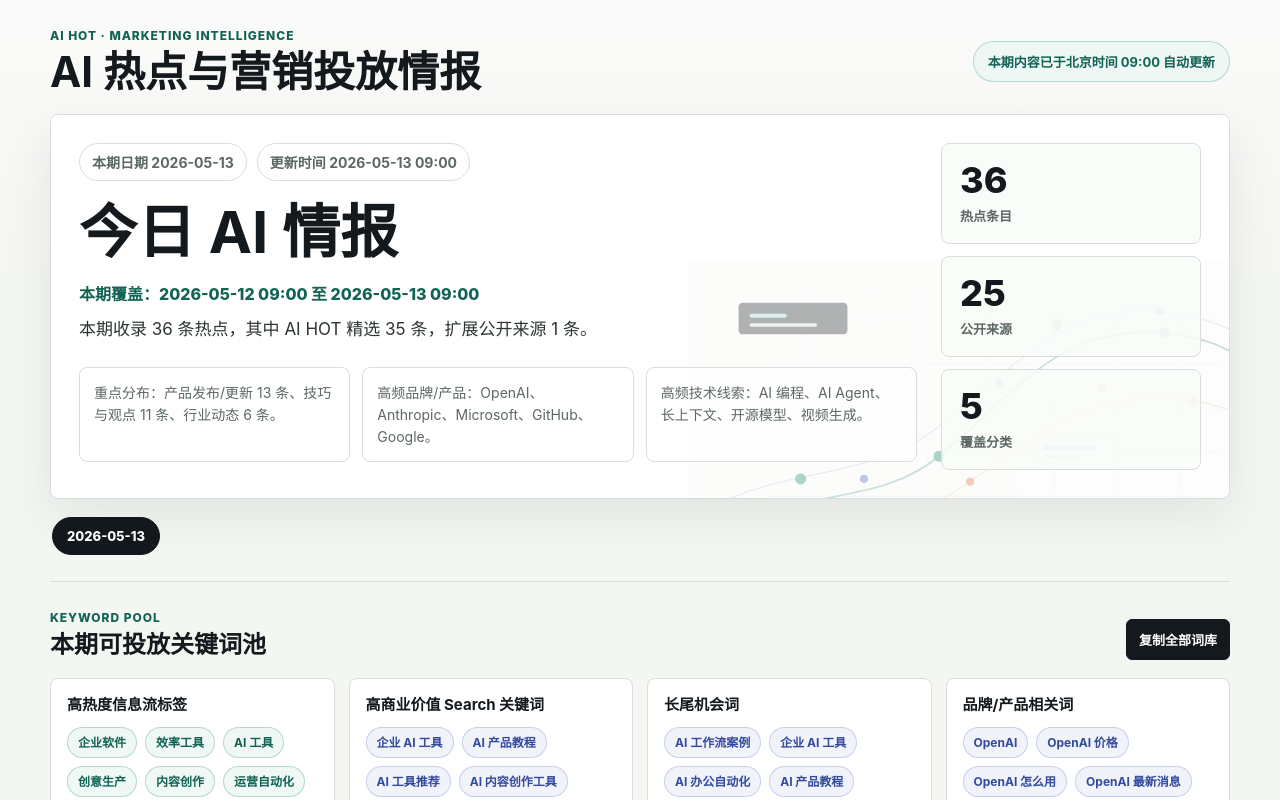
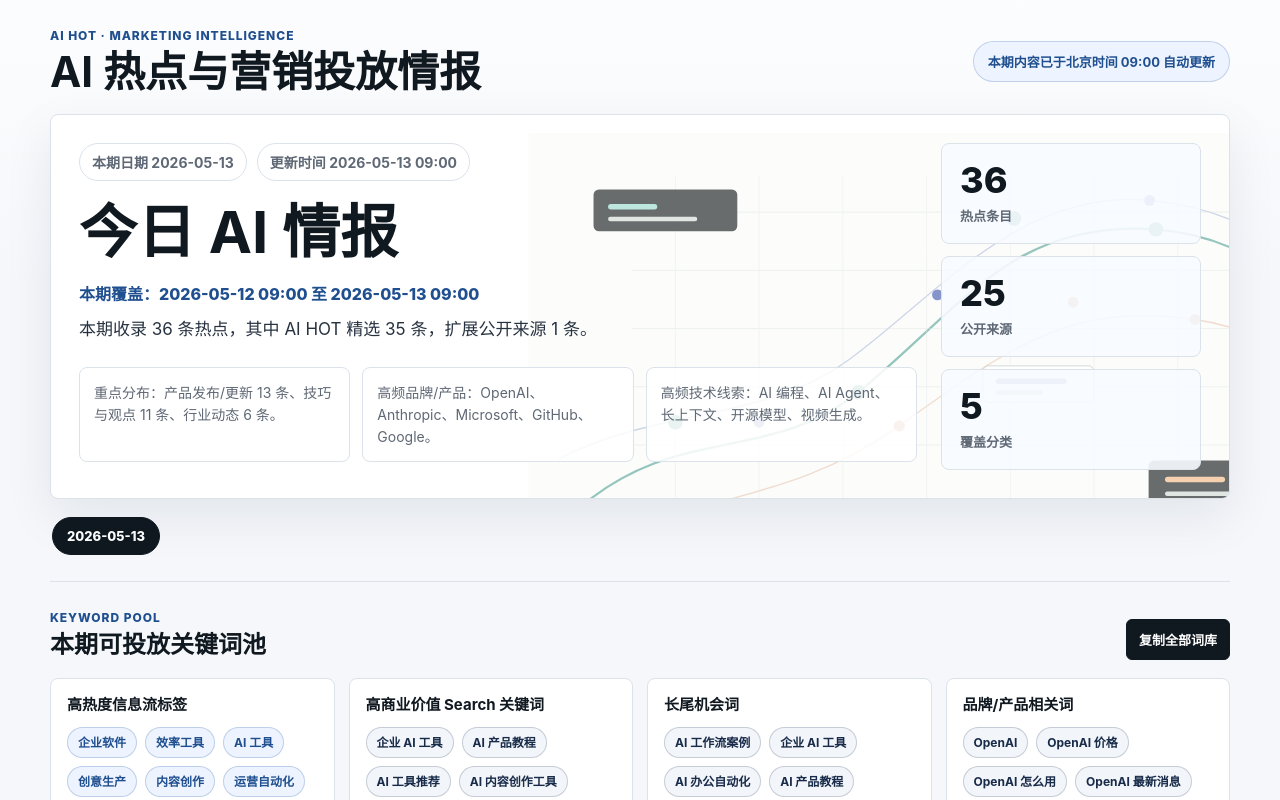
Before and after one commit to Dafa818818/ai-hot-marketing-intel, a website: page index.html in a window 1280 px wide. Shown: the top 800 px of the page. Drawn offline with Linux system fonts and the light colour scheme.

Commit message:
Refresh dashboard visual palette

```diff
--- a/assets/styles.css
+++ b/assets/styles.css
@@ -1,17 +1,18 @@
 :root {
   color-scheme: light;
-  --bg: #f4f6f2;
+  --bg: #f5f7fb;
   --panel: #ffffff;
-  --ink: #14191d;
-  --muted: #5c6865;
-  --line: #d8dfda;
-  --teal: #1e8675;
-  --teal-dark: #126354;
-  --blue: #4c63b6;
-  --amber: #d1784a;
-  --rose: #ba4f62;
-  --soft: #e9eee8;
-  --shadow: 0 18px 50px rgba(22, 31, 33, 0.08);
+  --ink: #101820;
+  --muted: #5f6875;
+  --line: #dbe2ea;
+  --accent: #2f5fa7;
+  --accent-dark: #1f4f8f;
+  --blue: #315f9c;
+  --navy: #182b49;
+  --cyan: #1d8aa8;
+  --accent-soft: #5c78a5;
+  --soft: #eef3f8;
+  --shadow: 0 18px 50px rgba(16, 24, 32, 0.08);
   font-family: Inter, ui-sans-serif, system-ui, -apple-system, BlinkMacSystemFont, "Segoe UI", "PingFang SC", "Microsoft YaHei", sans-serif;
 }
 
@@ -26,7 +27,7 @@ html {
 body {
   margin: 0;
   background:
-    linear-gradient(180deg, rgba(255, 255, 255, 0.6) 0%, rgba(244, 246, 242, 0.95) 280px),
+    linear-gradient(180deg, rgba(255, 255, 255, 0.72) 0%, rgba(245, 247, 251, 0.96) 280px),
     var(--bg);
   color: var(--ink);
   letter-spacing: 0;
@@ -53,7 +54,7 @@ a {
 
 .eyebrow {
   margin: 0 0 6px;
-  color: var(--teal-dark);
+  color: var(--accent-dark);
   font-size: 12px;
   font-weight: 800;
   letter-spacing: 0.08em;
@@ -90,9 +91,9 @@ h3 {
 
 .status-pill {
   flex: 0 0 auto;
-  border: 1px solid rgba(30, 134, 117, 0.28);
-  background: #eef7f3;
-  color: var(--teal-dark);
+  border: 1px solid rgba(47, 95, 167, 0.24);
+  background: #eef4ff;
+  color: var(--accent-dark);
   padding: 10px 14px;
   border-radius: 999px;
   font-size: 13px;
@@ -107,7 +108,9 @@ h3 {
   overflow: hidden;
   min-height: 320px;
   border: 1px solid var(--line);
-  background: var(--panel);
+  background:
+    linear-gradient(90deg, rgba(255, 255, 255, 0.98) 0%, rgba(255, 255, 255, 0.96) 45%, rgba(255, 255, 255, 0.76) 76%, rgba(255, 255, 255, 0.64) 100%),
+    var(--panel);
   box-shadow: var(--shadow);
   border-radius: 8px;
   padding: 28px;
@@ -115,10 +118,11 @@ h3 {
 
 .brief-visual {
   position: absolute;
-  right: -80px;
-  bottom: -120px;
-  width: min(620px, 58vw);
-  opacity: 0.36;
+  right: -118px;
+  bottom: -108px;
+  width: min(820px, 64vw);
+  opacity: 0.68;
+  filter: saturate(0.95) contrast(1.03);
   pointer-events: none;
 }
 
@@ -154,14 +158,14 @@ h3 {
 
 #coverageLabel {
   margin: 18px 0 10px;
-  color: var(--teal-dark);
+  color: var(--accent-dark);
   font-weight: 800;
 }
 
 #headline {
   max-width: 800px;
   margin-bottom: 24px;
-  color: #2b3333;
+  color: #273241;
   font-size: 17px;
   line-height: 1.7;
 }
@@ -177,7 +181,7 @@ h3 {
   min-height: 92px;
   border: 1px solid var(--line);
   border-radius: 8px;
-  background: rgba(255, 255, 255, 0.82);
+  background: rgba(255, 255, 255, 0.86);
   padding: 14px;
   color: var(--muted);
   font-size: 14px;
@@ -197,7 +201,7 @@ h3 {
   justify-content: center;
   border: 1px solid var(--line);
   border-radius: 8px;
-  background: rgba(250, 252, 249, 0.88);
+  background: rgba(248, 251, 255, 0.9);
   padding: 18px;
 }
 
@@ -309,10 +313,10 @@ h3 {
   display: inline-flex;
   align-items: center;
   max-width: 100%;
-  border: 1px solid #d7ddd7;
+  border: 1px solid #d7dee8;
   border-radius: 999px;
-  background: #f7faf7;
-  color: #263130;
+  background: #f7f9fc;
+  color: #253244;
   padding: 7px 10px;
   font-size: 12px;
   font-weight: 750;
@@ -321,15 +325,15 @@ h3 {
 }
 
 .chip.flow {
-  border-color: rgba(30, 134, 117, 0.28);
-  background: #eff8f5;
-  color: var(--teal-dark);
+  border-color: rgba(47, 95, 167, 0.25);
+  background: #eef4ff;
+  color: var(--accent-dark);
 }
 
 .chip.search {
-  border-color: rgba(76, 99, 182, 0.25);
-  background: #f1f3fb;
-  color: #334a9d;
+  border-color: rgba(24, 43, 73, 0.2);
+  background: #f2f5fa;
+  color: var(--navy);
 }
 
 .signal-list {
@@ -398,13 +402,13 @@ h3 {
 .source-badge {
   border-radius: 999px;
   padding: 5px 8px;
-  background: #eef7f3;
-  color: var(--teal-dark);
+  background: #eef4ff;
+  color: var(--accent-dark);
 }
 
 .source-badge.extended {
-  background: #fff1e8;
-  color: #9b4d24;
+  background: #f1f5fa;
+  color: #3b5270;
 }
 
 .card-summary,
@@ -416,9 +420,9 @@ h3 {
 }
 
 .marketing-angle {
-  border-left: 3px solid var(--amber);
+  border-left: 3px solid var(--accent-soft);
   padding-left: 10px;
-  color: #43423b;
+  color: #334155;
 }
 
 .keyword-block {
@@ -441,7 +445,7 @@ h3 {
 }
 
 .source-link {
-  color: var(--teal-dark);
+  color: var(--accent-dark);
   font-size: 13px;
   font-weight: 850;
   text-decoration: none;
@@ -526,9 +530,10 @@ h3 {
   }
 
   .brief-visual {
-    width: 720px;
-    right: -310px;
-    bottom: -160px;
+    width: 740px;
+    right: -360px;
+    bottom: -150px;
+    opacity: 0.46;
   }
 
   .summary-grid,
```
